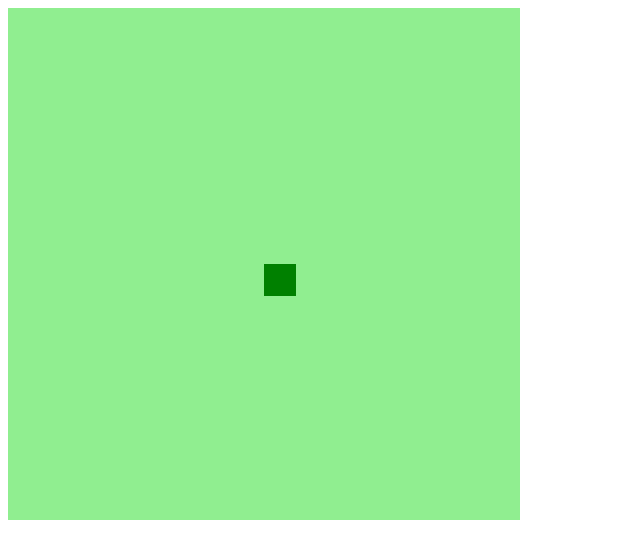
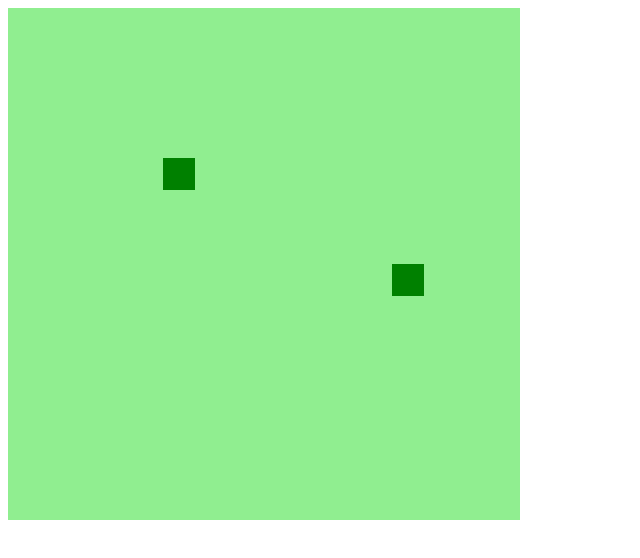
Before and after one commit to ghoupher/jogoDaCobrinha, a plain HTML site: page index.html in a window 1280 px wide. Shown: the whole page, without its empty margins (0-640 px from the left). Drawn offline with Linux system fonts and the light colour scheme.

Commit message:
feat: create basic colision | obstacle system

```diff
--- a/index.html
+++ b/index.html
@@ -6,7 +6,7 @@
     <meta http-equiv="X-UA-Compatible" content="ie=edge">
     <link rel="stylesheet" href="style.css">
 
-    <title>Snake Game</title>
+    <title>Snake</title>
 </head>
 </body>
     <canvas id="snake" width="512" height="512"></canvas>
--- a/script.js
+++ b/script.js
@@ -8,6 +8,8 @@ Snake[0] = {
 }
 
 let direction = "right";
+let gameInterval
+let isGamePaused = false
 
 function criarBG(){ //função criar jogo
 
@@ -16,28 +18,72 @@ function criarBG(){ //função criar jogo
 }
 
 function criarSnake() {
-
     for(i=0; i < Snake.length; i++) {
         context.fillStyle = "green";
         context.fillRect(Snake[i].x, Snake[i].y, box, box);
     }
+    console.log("-------- SNAKE", Snake)
 }
 
+function updateSnakePosition() {
+    let snakeX = Snake[0].x
+    let snakeY = Snake[0].y
+    console.log("------------- X", Snake.x)
 
-// document.addEventListener("keydown", updateDirection)
+    if (direction == "right") snakeX += box;
+    if (direction == "left") snakeX -= box;
+    if (direction == "up") snakeY -= box;
+    if (direction == "down") snakeY += box;
 
-// function updateDirection(event) {
-//     if(event.keyCode == 37 && direction != "right") direction = "left"
-//     if(event.keyCode == 38 && direction != "down") direction = "up"
-//     if(event.keyCode == 39 && direction != "left") direction = "right"
-//     if(event.keyCode == 40 && direction != "up") direction = "down"
+    Snake.pop();
 
-//     console.log("--------------- Direction now ", direction)
-// }
+    let newHead = {
+        x: snakeX,
+        y: snakeY,
+    }
+
+    Snake.unshift(newHead);
+}
+
+document.addEventListener("keydown", pauseGame)
+document.addEventListener("keydown", updateDirection)
+
+function updateDirection(event) {
+    if(event.keyCode == 37 && direction != "right") direction = "left"
+    if(event.keyCode == 38 && direction != "down") direction = "up"
+    if(event.keyCode == 39 && direction != "left") direction = "right"
+    if(event.keyCode == 40 && direction != "up") direction = "down"
+
+    console.log("--------------- Direction now ", event)
+}
+
+function pauseGame(event) {
+    if(event.keyCode == 27) {
+        console.log("test")
+        isGamePaused
+            ? gameInterval = setInterval(iniciarJogo, 150)
+            : clearInterval(gameInterval)
+        isGamePaused = !isGamePaused;
+    }
+}
 
 function iniciarJogo() {
     criarBG();
     criarSnake();
+    updateSnakePosition();
+    addObstacle()
 }
 
-iniciarJogo()
+function getRandomInt(max) {
+    return Math.floor(Math.random() * box * 8);
+  }
+
+function addObstacle() {
+    context.fillRect(getRandomInt(), getRandomInt(), 1 * box, 1 * box);
+}
+
+// obstacleInterval = setInterval(addObstacle, 5000)
+
+gameInterval = setInterval(iniciarJogo, 1000)
+
+console.log("---------- game interval ". gameInterval)
```
